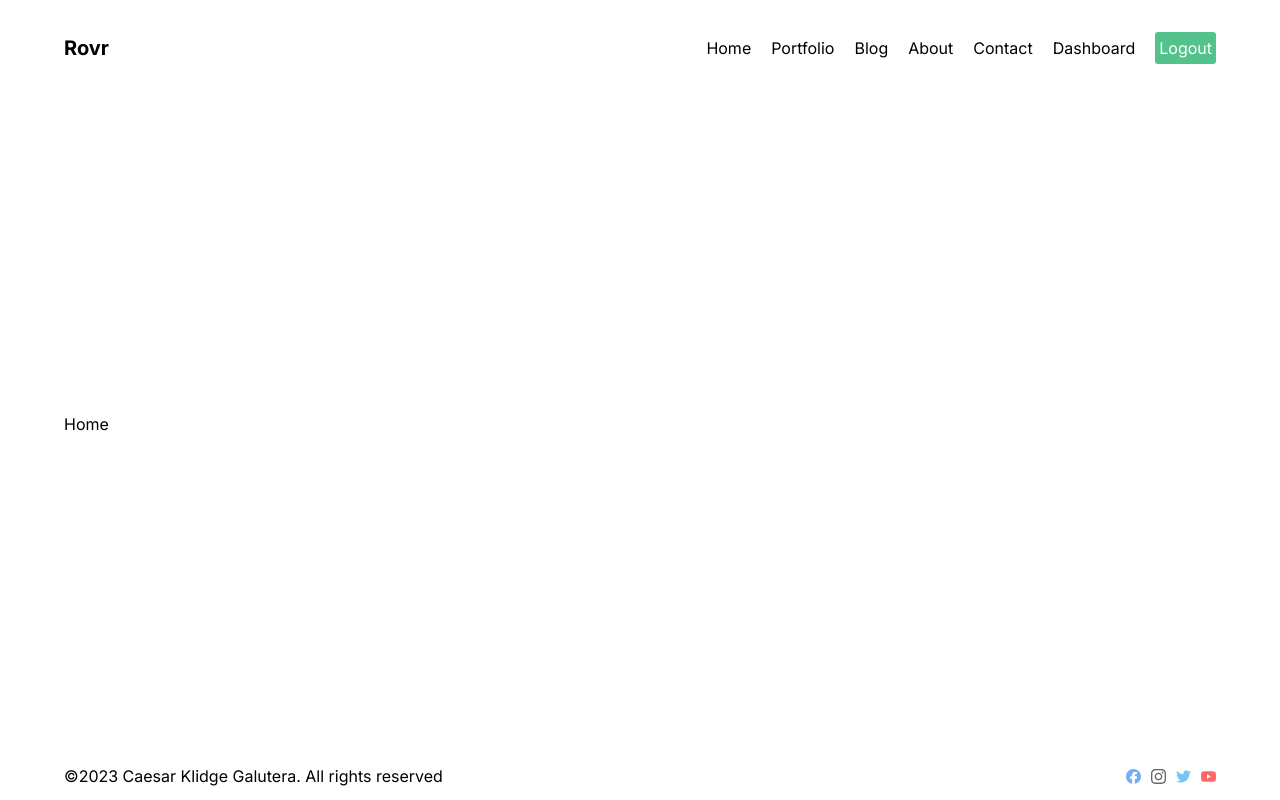
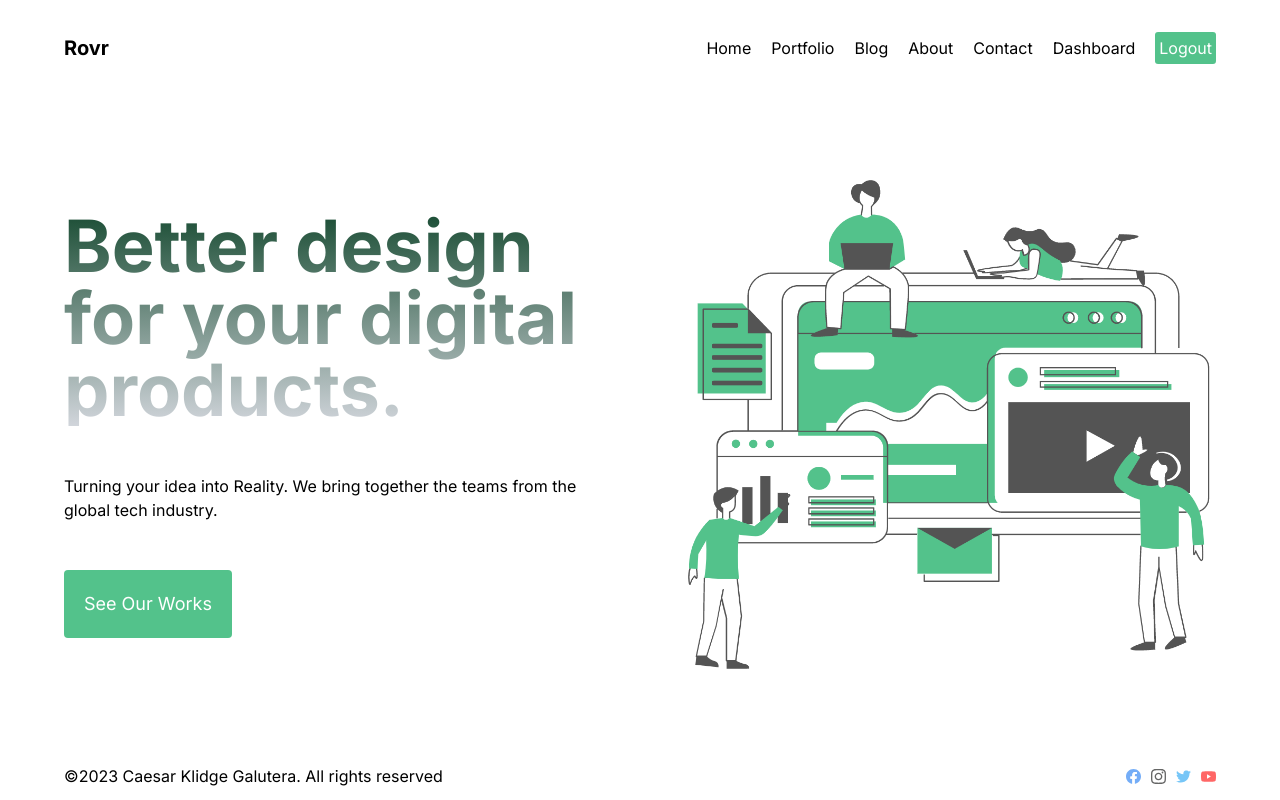
Before and after one commit to CaesarKlidgeGalutera/webprojectnextjs, a Next.js app: page / in a window 1280 px wide. Built offline with nearby package versions, Linux system fonts and the light colour scheme.

Commit message:
style(hero): add style to hero section

```diff
--- a/src/app/page.jsx
+++ b/src/app/page.jsx
@@ -1,9 +1,26 @@
-import Image from 'next/image'
+import Image from "next/image";
+import Hero from "public/hero.png";
 
 export default function Home() {
   return (
-    <div>
-      Home
+    <div className="flex items-center gap-24">
+      <div className="flex-1 flex flex-col gap-12">
+        <h1 className="header_gradient text-7xl font-bold">
+          Better design for your digital products.
+        </h1>
+        <p>
+          Turning your idea into Reality. We bring together the teams from the
+          global tech industry.
+        </p>
+        <button className="text-lg cursor-pointer bg-primary-green border-none rounded w-max p-5 text-white">
+          See Our Works
+        </button>
+      </div>
+      <Image
+        src={Hero}
+        alt="Hero_photo"
+        className="flex-1 w-full h-[31.25rem] object-cover"
+      />
     </div>
-  )
+  );
 }
--- a/src/styles/globals.css
+++ b/src/styles/globals.css
@@ -11,6 +11,7 @@
 
   :root {
     --color-primary-green: #53c28b;
+    --color-secondary-green: #194c33;
   }
 
   html,
@@ -25,3 +26,9 @@
     @apply flex justify-between gap-5 items-center;
   }
 }
+
+@layer utilities {
+  .header_gradient {
+    @apply bg-gradient-to-b from-secondary-green to-gray-300 bg-clip-text text-transparent;
+  }
+}
--- a/tailwind.config.js
+++ b/tailwind.config.js
@@ -9,6 +9,7 @@ module.exports = {
     extend: {
       colors: {
         "primary-green": "var(--color-primary-green)",
+        "secondary-green": "var(--color-secondary-green)",
       },
     },
   },
```
